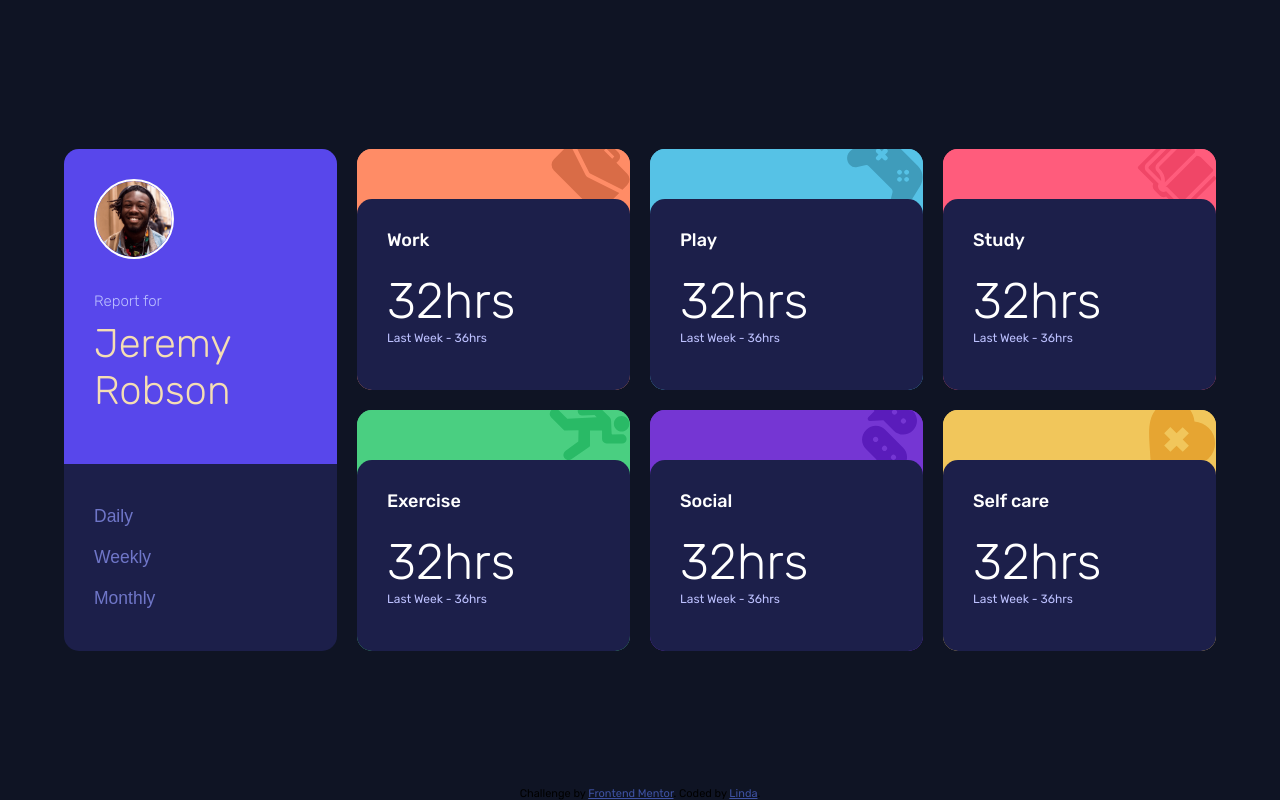
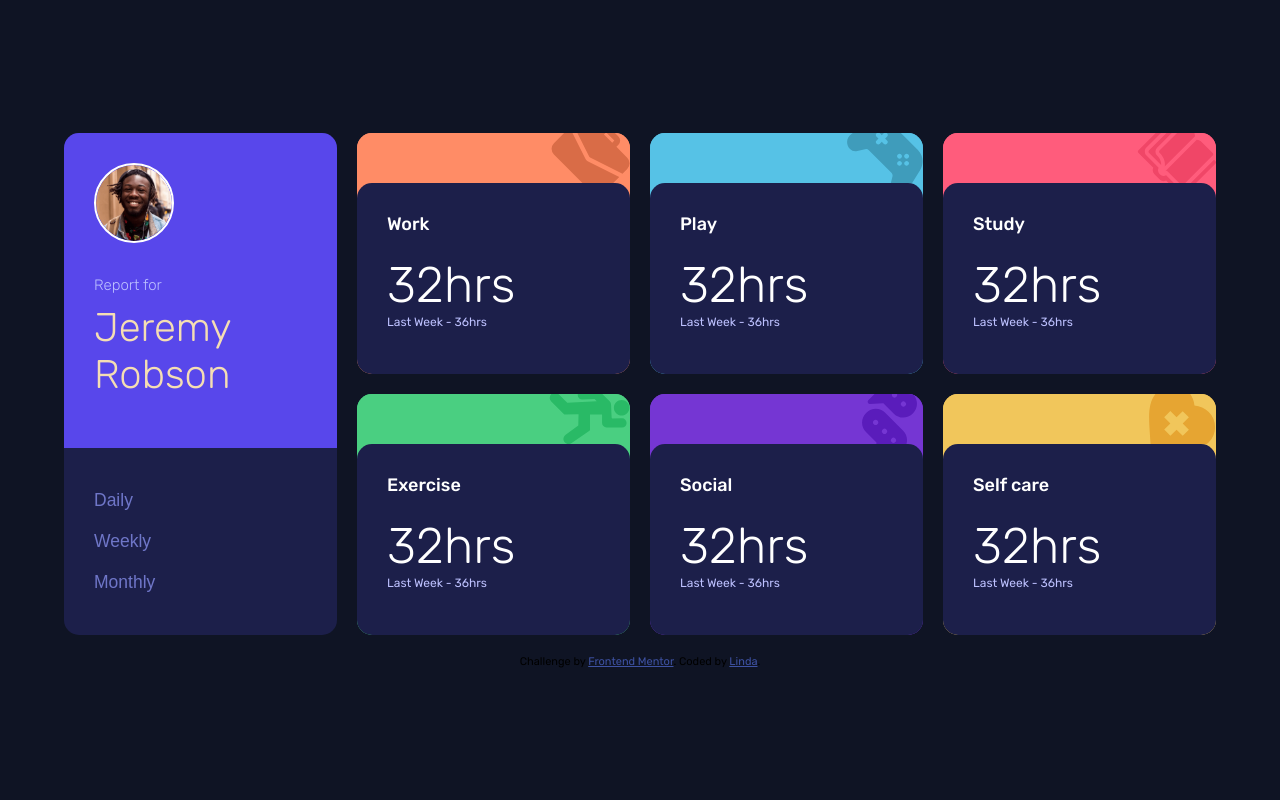
Before and after one commit to Lindas-designs/time-tracking-app, a plain HTML site: page index.html in a window 1280 px wide. Drawn offline with Linux system fonts and the light colour scheme.

Commit message:
final code

```diff
--- a/styles.css
+++ b/styles.css
@@ -43,7 +43,7 @@ html {
   display: grid;
   gap: 2rem;
   grid-template-columns: repeat(4, 1fr);
-  grid-template-rows: repeat(2, 1fr);
+  grid-template-rows: repeat(3, auto);
   width: 90%;
   height: auto;
   overflow: scroll;
@@ -172,12 +172,9 @@ html {
   background-color: var(--yellow-300-self-care);
 }
 .attribution {
-  position: fixed;
-  bottom: 0;
-  left: 50%;
-  transform: translateX(-50%);
   font-size: 1.1rem;
   text-align: center;
+  grid-column: 1/-1;
 }
 .attribution a {
   color: hsl(228, 45%, 44%);
```
Also changed, not shown: index.html (+3 -2 lines).
